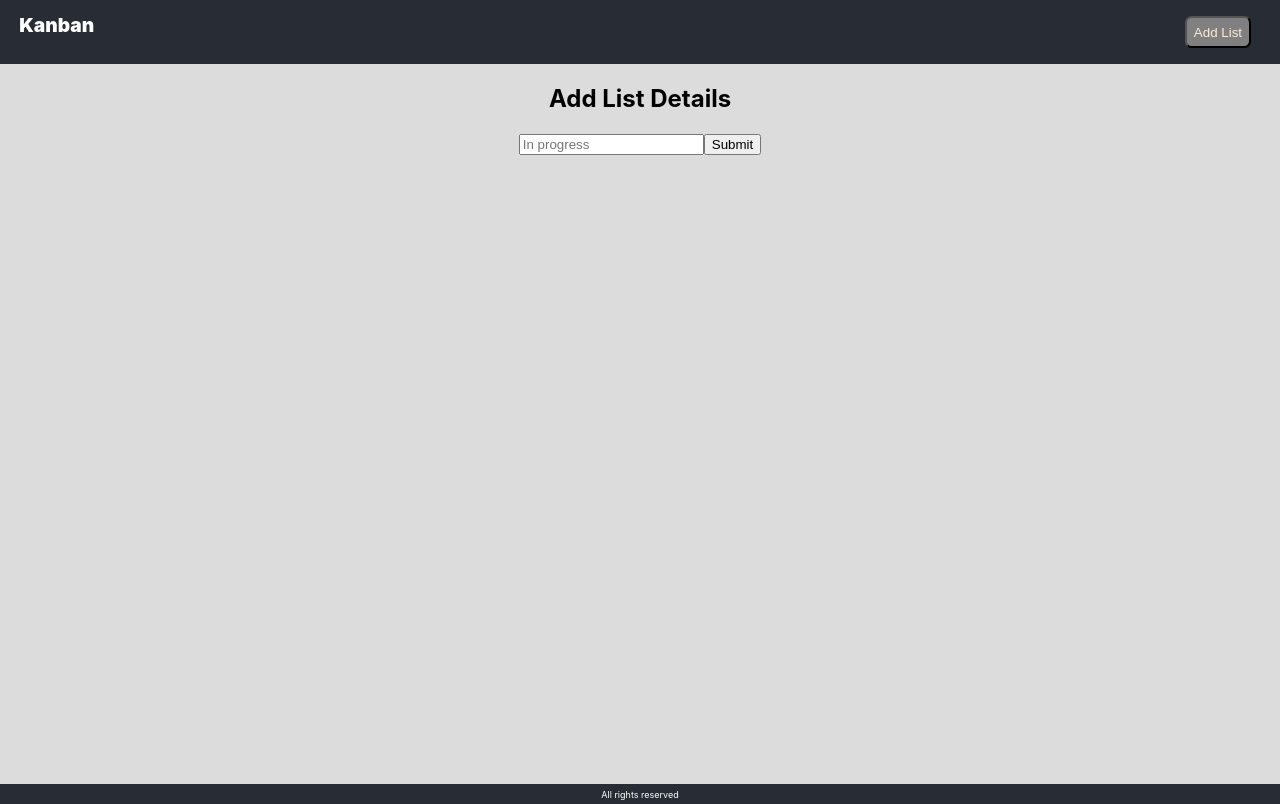
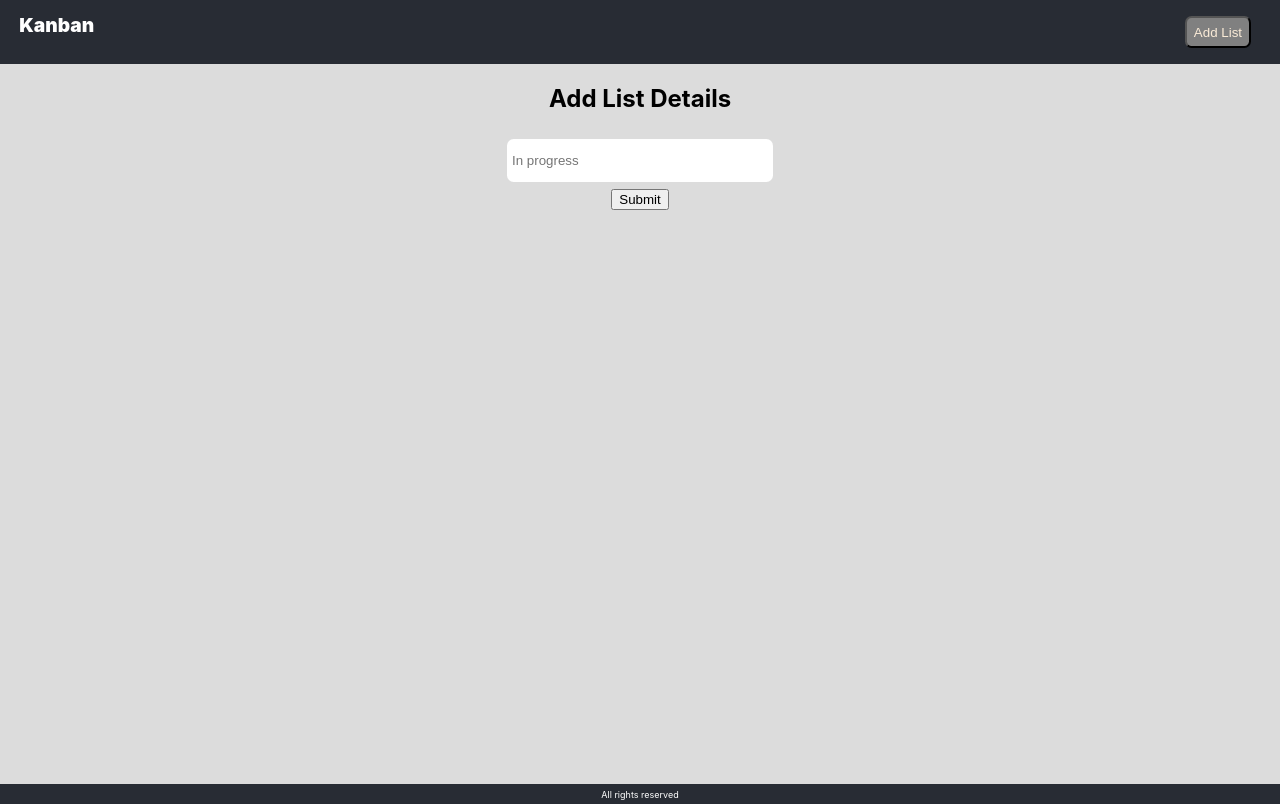
Before and after one commit to himanshi-sharmaa/kanban, a React (Create React App) app: page / in a window 1280 px wide. Both pictures are taken after a click on the button "Add List". Built offline with nearby package versions, Linux system fonts and the light colour scheme.

Commit message:
Added css for forms. Fixed local storage issue

```diff
--- a/src/App.css
+++ b/src/App.css
@@ -106,15 +106,17 @@
   background: transparent;  /* Optional: just make scrollbar invisible */
 }
 
-.modal-fullscreen .modal-dialog {
-  max-width: 100%;
-  margin: 0;
-  top: 0;
-  bottom: 0;
-  left: 0;
-  right: 0;
-  height: 100vh;
+.form-style {
   display: flex;
-  position: fixed;
-  z-index: 100000;
+  flex-direction: column;
+  align-items: center;
 }
+
+.form-input {
+  margin: 0.5em;
+  width: 20vw;
+  height: 4vh;
+  border-radius: 0.5em;
+  border-width: 0;
+  padding: 0.4em;
+}
--- a/src/App.js
+++ b/src/App.js
@@ -25,7 +25,7 @@ function App() {
     const addNewList = { title: titleData, items: []};
     const updateList = [...list, addNewList];
     setList(updateList);
-    updateDataInLocalStorage(list);
+    updateDataInLocalStorage("lists", JSON.stringify(updateList));
   }
 
   const addNewItemInList = (title, assignee, listTitle) => {
@@ -35,7 +35,7 @@ function App() {
         listData.items = [...listData.items,newItem];
       }
     })
-    updateDataInLocalStorage(list);
+    updateDataInLocalStorage("lists", JSON.stringify(list));
   }
 
   const dragOver = (event) => {
@@ -71,14 +71,14 @@ function App() {
       <header className="App-header">
       <h1 className="heading" onClick={() => {setAddItemInProgress(false); setAddListInProgress(false)}}>Kanban</h1>
       <div className="button-container-view">
-        <Button className="button-style" onClick={() => {
+        <Button className="button-style" disabled={addItemInProgress} onClick={() => {
           setAddListInProgress(true);
         }}>Add List</Button>
       </div>
       </header>
       <main className="main-container">
       {addListInProgress && <ListInput listTitle={(title) => {addNewList(title); setAddListInProgress(false)}}/>}
-      {addItemInProgress&& updateList!=="" && <ItemInput itemDetail={(title, assignee) => {console.log("Here"); addNewItemInList(title,assignee, updateList); setAddItemInProgress(false)}}/>}
+      {addItemInProgress&& updateList!=="" && <ItemInput itemDetail={(title, assignee) => { addNewItemInList(title,assignee, updateList); setAddItemInProgress(false)}}/>}
       { !addListInProgress && !addItemInProgress &&
         <div className="list-container">
         {list && list.map((listItems)=> {
--- a/src/ItemInput.js
+++ b/src/ItemInput.js
@@ -6,17 +6,15 @@ function ItemInput(props) {
     return(
         <div>
         <h2>Add Item Details</h2>
-        <form onSubmit={(event) => {
-             const itemData = {
-                itemTitle: title,
-                assignedTo: assignee
-             }
+        <form
+        className="form-style"
+        onSubmit={(event) => {
              props.itemDetail(title, assignee);
              event.preventDefault()
             }}>
         <input
          type="text"
-         className="form-control"
+         className="form-input"
          placeholder="Title"
          value={title}
          onChange={(e) => {setTitle(e.target.value)}}
@@ -24,8 +22,8 @@ function ItemInput(props) {
        />
         <input
          type="text"
-         className="form-control"
-         placeholder="In progress"
+         className="form-input"
+         placeholder="Assignee"
          value={assignee}
          onChange={(e) => {setAssignee(e.target.value)}}
          name="Assignee"
--- a/src/ListInput.js
+++ b/src/ListInput.js
@@ -5,10 +5,10 @@ function ListInput(props) {
     return(
         <div>
         <h2>Add List Details</h2>
-        <form onSubmit={(event) => { props.listTitle(formValue);event.preventDefault()}}>
+        <form  className="form-style" onSubmit={(event) => { props.listTitle(formValue);event.preventDefault()}}>
         <input
          type="text"
-         className="form-control"
+         className="form-input"
          placeholder="In progress"
          value={formValue}
          onChange={(e) => {setFormValue(e.target.value)}}
```
